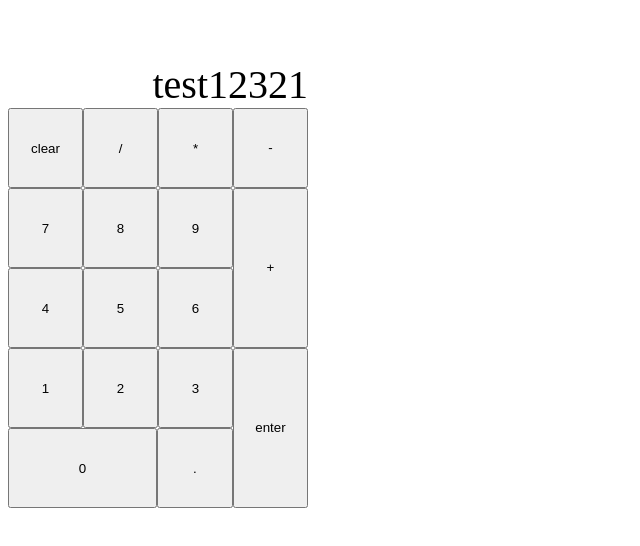
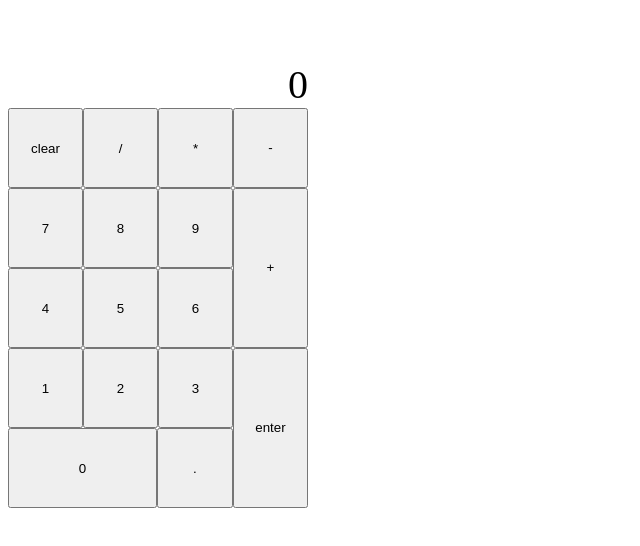
Before and after one commit to gregoryls/calculator, a plain HTML site: page index.html in a window 1280 px wide. Both pictures are taken after a click on the button "clear". Shown: the whole page, without its empty margins (0-640 px from the left). Drawn offline with Linux system fonts and the light colour scheme.

Commit message:
display clear to 0 with clear button

```diff
--- a/index.html
+++ b/index.html
@@ -12,7 +12,7 @@
 <body>
     <div class="title"></div>
     <div class="display">
-        test12321
+        0
     </div>
     <div class="calculator">
         <div class="col-1-3">
--- a/script.js
+++ b/script.js
@@ -25,11 +25,14 @@ const buttonConversion = {one:'1', two:'2', three:'3',four:'4',five:'5',
 
 let buttons = Array.from(document.querySelectorAll('.calculator button'));
 
-for (let i=1;i<(buttons.length)-1;i++){
+for (let i=0;i<(buttons.length);i++){
     let buttonName = buttons[i].id;
     console.log(buttonConversion[buttonName])
     buttons[i].addEventListener('click', ()=>{
         displayContent += `${buttonConversion[buttonName]}`;
         display.textContent = displayContent;
     });
-}
+};
+document.querySelector('#clear').addEventListener('click',()=>{
+    display.textContent = '0';
+})
```
